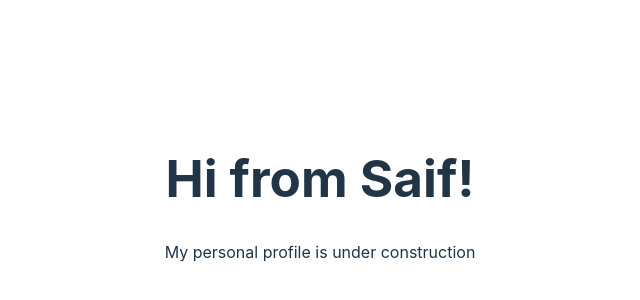
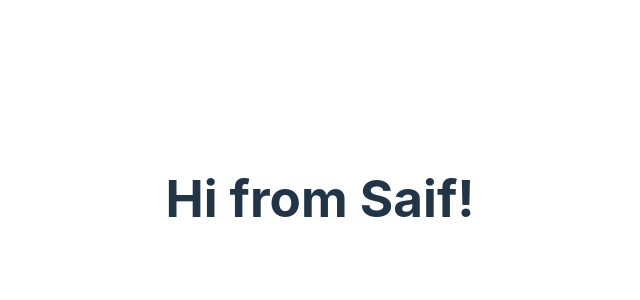
Before and after one commit to Saif-Shines/saifshines.dev, a Vue app: page / in a window 1280 px wide. Shown: the part 202-502 px from the top of the page, without its empty margins (320-960 px from the left). Built offline with nearby package versions, Linux system fonts and the light colour scheme.

Commit message:
👌 IMPROVE: subtitle

```diff
--- a/src/App.vue
+++ b/src/App.vue
@@ -4,7 +4,6 @@
 
 <template>
 <h1>Hi from Saif!</h1>
-<p>My personal profile is under construction</p>
 </template>
 
 <style>
```
